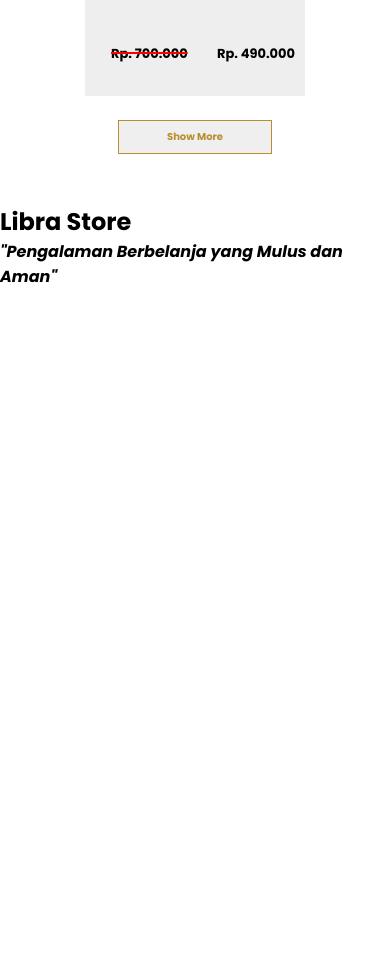
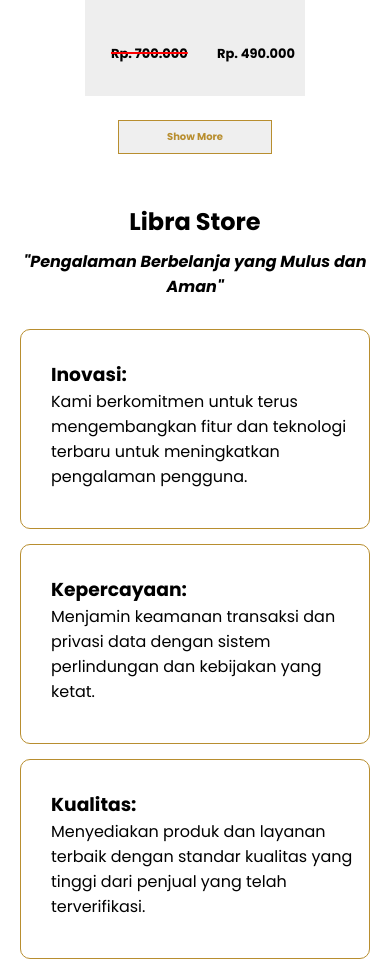
Before and after one commit to luaygitaris/exam-awal, a website: page home.html in a window 390 px wide. Shown: the part 1934-2893 px from the top of the page. Before the commit the page ends 2223 px from the top, so only its background shows below. Drawn offline with nearby package versions, Linux system fonts and the light colour scheme.

Commit message:
menambahkan konten pada section about

```diff
--- a/css/home/home.scss
+++ b/css/home/home.scss
@@ -225,6 +225,26 @@
     text-align: center;
     gap: 10px;
   }
+  .card {
+    width: 90%;
+    height: 300px;
+    margin: 30px 60px;
+    border-radius: 50px;
+    display: grid;
+    grid-template-columns: repeat(3, 1fr);
+    justify-content: space-between;
+    .card-satu {
+      border: 1px solid var(--coklat);
+      width: 350px;
+      height: 200px;
+      border-radius: 10px;
+      padding: 30px 10px 0px 30px;
+    }
+    .card-satu:hover {
+      transition-duration: 700ms;
+      box-shadow: 5px 5px black;
+    }
+  }
 }
 
 // Responsive untuk IPAD
@@ -330,6 +350,14 @@
     }
     button {
       font-size: 13px;
+    }
+  }
+  section {
+    .card {
+      display: flex;
+      flex-wrap: wrap;
+      justify-content: center;
+      gap: 15px;
     }
   }
 }
@@ -463,6 +491,14 @@
       font-size: 10px;
     }
   }
+  section {
+    .card {
+      display: flex;
+      flex-wrap: wrap;
+      justify-content: center;
+      gap: 15px;
+    }
+  }
 }
 
 @media screen and (max-width: 500px) {
--- a/home.html
+++ b/home.html
@@ -180,6 +180,29 @@
         <h1>Libra Store</h1>
         <h4><i>"Pengalaman Berbelanja yang Mulus dan Aman"</i></h4>
       </div>
+      <div class="card">
+        <div class="card-satu">
+          <h3>Inovasi:</h3>
+          <p>
+            Kami berkomitmen untuk terus mengembangkan fitur dan teknologi
+            terbaru untuk meningkatkan pengalaman pengguna.
+          </p>
+        </div>
+        <div class="card-satu">
+          <h3>Kepercayaan:</h3>
+          <p>
+            Menjamin keamanan transaksi dan privasi data dengan sistem
+            perlindungan dan kebijakan yang ketat.
+          </p>
+        </div>
+        <div class="card-satu">
+          <h3>Kualitas:</h3>
+          <p>
+            Menyediakan produk dan layanan terbaik dengan standar kualitas yang
+            tinggi dari penjual yang telah terverifikasi.
+          </p>
+        </div>
+      </div>
     </section>
   </body>
 </html>
```
Also changed, not shown: css/home/home.css, 1 other file.
